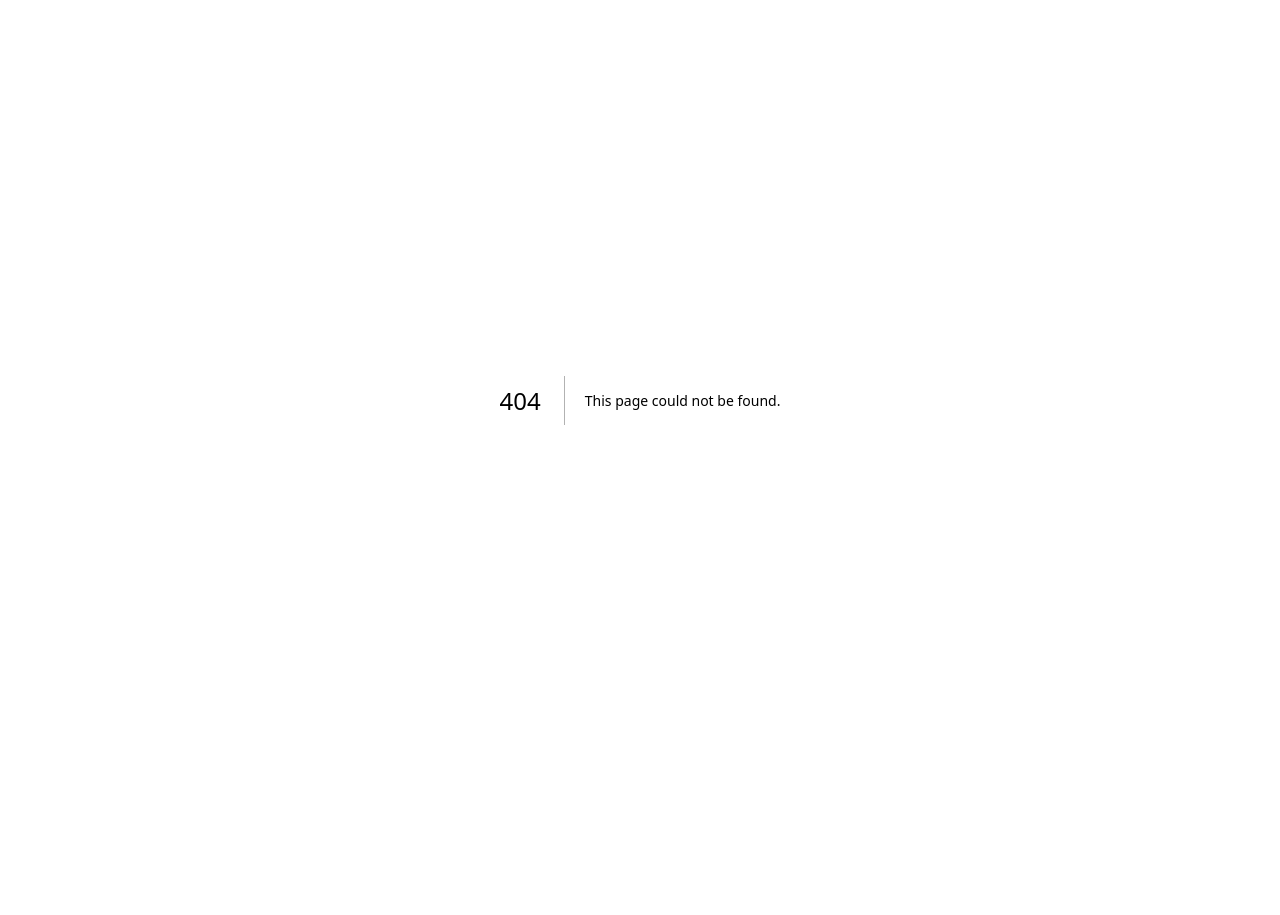
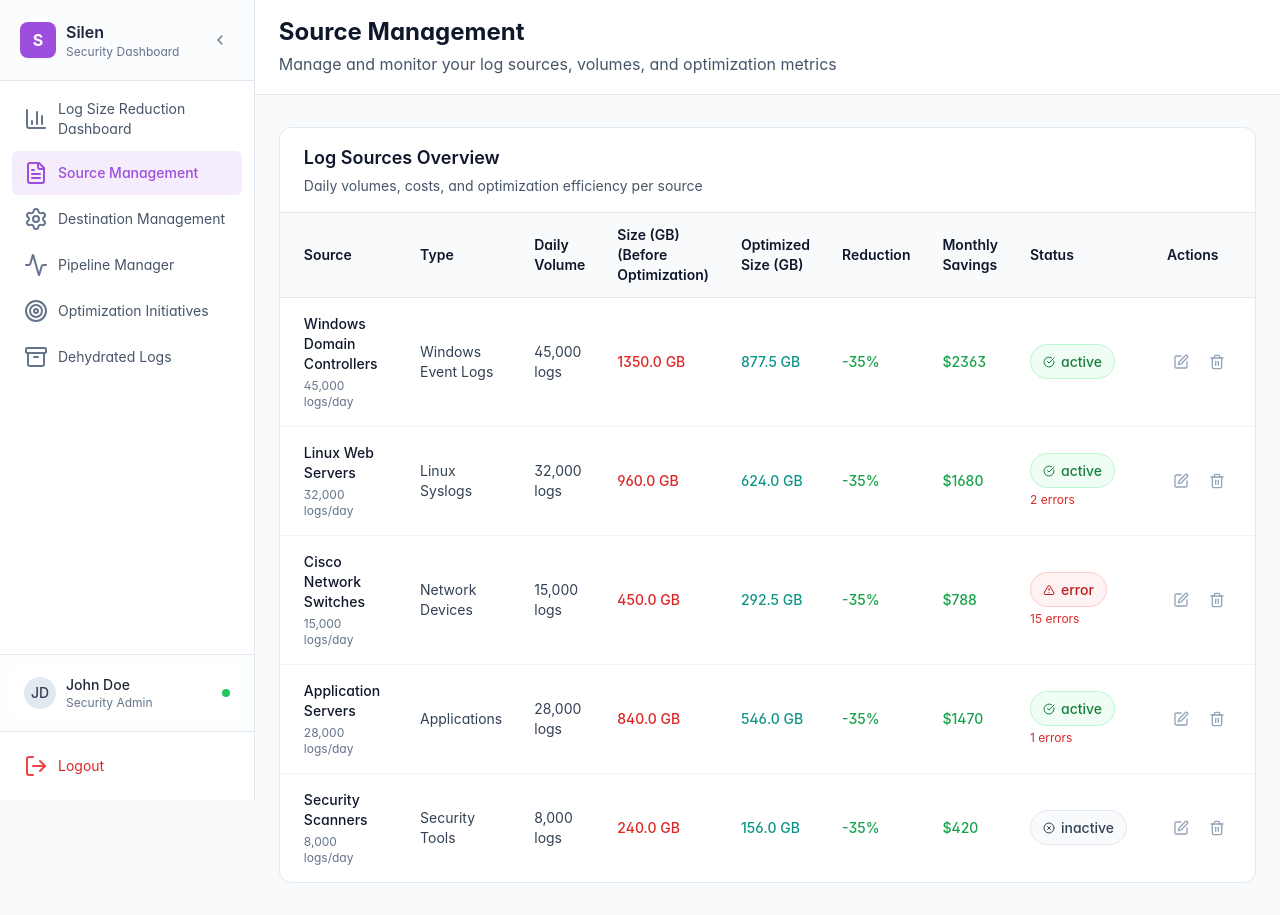
Before and after one commit to vkshahar/silen-front, a Next.js app: page /source in a window 1280 px wide. Before the commit this address had no page. Before the commit the page ends 800 px from the top, so only its background shows below. Built offline with nearby package versions, Linux system fonts and the light colour scheme.

Commit message:
Add source page and update UI components: page layout, metric card, and sidebar

```diff
--- a/src/app/page.tsx
+++ b/src/app/page.tsx
@@ -19,7 +19,7 @@ export default function Dashboard() {
       {/* Main Content Area */}
       <div className="flex-1 transition-all duration-300 ease-in-out">
         {/* Header */}
-        <header className="bg-white border-b border-slate-200 px-6 py-6">
+        <header className="bg-white border-b border-slate-200 px-6 py-4">
           <div className="max-w-7xl mx-auto">
             <div>
               <h1 className="text-2xl font-bold text-slate-900">Security Dashboard</h1>
--- /dev/null
+++ b/src/app/source/page.tsx
@@ -0,0 +1,186 @@
+"use client";
+
+import { Sidebar } from "@/components/ui/sidebar";
+import { Edit, Trash2, CheckCircle, AlertTriangle, XCircle } from "lucide-react";
+
+const sourceData = [
+  {
+    source: "Windows Domain Controllers",
+    dailyLogs: "45,000 logs/day",
+    type: "Windows Event Logs",
+    dailyVolume: "45,000 logs",
+    sizeBeforeOptimization: "1350.0 GB",
+    optimizedSize: "877.5 GB",
+    reduction: "-35%",
+    monthlySavings: "$2363",
+    status: "active",
+    errors: null
+  },
+  {
+    source: "Linux Web Servers",
+    dailyLogs: "32,000 logs/day",
+    type: "Linux Syslogs",
+    dailyVolume: "32,000 logs",
+    sizeBeforeOptimization: "960.0 GB",
+    optimizedSize: "624.0 GB",
+    reduction: "-35%",
+    monthlySavings: "$1680",
+    status: "active",
+    errors: "2 errors"
+  },
+  {
+    source: "Cisco Network Switches",
+    dailyLogs: "15,000 logs/day",
+    type: "Network Devices",
+    dailyVolume: "15,000 logs",
+    sizeBeforeOptimization: "450.0 GB",
+    optimizedSize: "292.5 GB",
+    reduction: "-35%",
+    monthlySavings: "$788",
+    status: "error",
+    errors: "15 errors"
+  },
+  {
+    source: "Application Servers",
+    dailyLogs: "28,000 logs/day",
+    type: "Applications",
+    dailyVolume: "28,000 logs",
+    sizeBeforeOptimization: "840.0 GB",
+    optimizedSize: "546.0 GB",
+    reduction: "-35%",
+    monthlySavings: "$1470",
+    status: "active",
+    errors: "1 errors"
+  },
+  {
+    source: "Security Scanners",
+    dailyLogs: "8,000 logs/day",
+    type: "Security Tools",
+    dailyVolume: "8,000 logs",
+    sizeBeforeOptimization: "240.0 GB",
+    optimizedSize: "156.0 GB",
+    reduction: "-35%",
+    monthlySavings: "$420",
+    status: "inactive",
+    errors: null
+  }
+];
+
+export default function SourceManagement() {
+  const getStatusBadge = (status: string, errors: string | null) => {
+    if (status === "active" && !errors) {
+      return (
+        <span className="inline-flex items-center gap-1.5 px-3 py-1.5 bg-green-50 text-green-700 text-body-sm font-medium rounded-full border border-green-200">
+          <CheckCircle className="w-3 h-3" />
+          active
+        </span>
+      );
+    } else if (status === "active" && errors) {
+      return (
+        <div className="space-y-1">
+          <span className="inline-flex items-center gap-1.5 px-3 py-1.5 bg-green-50 text-green-700 text-body-sm font-medium rounded-full border border-green-200">
+            <CheckCircle className="w-3 h-3" />
+            active
+          </span>
+          <div className="text-xs text-red-600">{errors}</div>
+        </div>
+      );
+    } else if (status === "error") {
+      return (
+        <div className="space-y-1">
+          <span className="inline-flex items-center gap-1.5 px-3 py-1.5 bg-red-50 text-red-700 text-body-sm font-medium rounded-full border border-red-200">
+            <AlertTriangle className="w-3 h-3" />
+            error
+          </span>
+          <div className="text-xs text-red-600">{errors}</div>
+        </div>
+      );
+    } else if (status === "inactive") {
+      return (
+        <span className="inline-flex items-center gap-1.5 px-3 py-1.5 bg-slate-50 text-slate-700 text-body-sm font-medium rounded-full border border-slate-200">
+          <XCircle className="w-3 h-3" />
+          inactive
+        </span>
+      );
+    }
+  };
+
+  return (
+    <div className="flex min-h-screen bg-surface-secondary">
+      <Sidebar />
+
+      {/* Main Content Area */}
+      <div className="flex-1 transition-all duration-300 ease-in-out">
+        {/* Header */}
+        <header className="bg-white border-b border-slate-200 px-6 py-4">
+          <div className="max-w-7xl mx-auto">
+            <div>
+              <h1 className="text-2xl font-bold text-slate-900">Source Management</h1>
+              <p className="text-slate-600 mt-1">Manage and monitor your log sources, volumes, and optimization metrics</p>
+            </div>
+          </div>
+        </header>
+
+        {/* Main Content */}
+        <main className="px-6 py-8">
+          <div className="max-w-7xl mx-auto space-y-8">
+
+            {/* Sources Table */}
+            <div className="bg-white rounded-xl border border-slate-200 overflow-hidden">
+              <div className="px-6 py-4 border-b border-slate-200">
+                <h2 className="text-lg font-semibold text-slate-900 mb-1">Log Sources Overview</h2>
+                <p className="text-slate-600 text-sm">Daily volumes, costs, and optimization efficiency per source</p>
+              </div>
+              <div className="overflow-x-auto">
+                <table className="w-full">
+                  <thead className="bg-slate-50 border-b border-slate-200">
+                    <tr>
+                      <th className="text-left px-6 py-3 text-sm font-semibold text-slate-900">Source</th>
+                      <th className="text-left px-4 py-3 text-sm font-semibold text-slate-900">Type</th>
+                      <th className="text-left px-4 py-3 text-sm font-semibold text-slate-900">Daily Volume</th>
+                      <th className="text-left px-4 py-3 text-sm font-semibold text-slate-900">Size (GB)<br/>(Before Optimization)</th>
+                      <th className="text-left px-4 py-3 text-sm font-semibold text-slate-900">Optimized Size (GB)</th>
+                      <th className="text-left px-4 py-3 text-sm font-semibold text-slate-900">Reduction</th>
+                      <th className="text-left px-4 py-3 text-sm font-semibold text-slate-900">Monthly<br/>Savings</th>
+                      <th className="text-left px-4 py-3 text-sm font-semibold text-slate-900">Status</th>
+                      <th className="text-left px-6 py-3 text-sm font-semibold text-slate-900">Actions</th>
+                    </tr>
+                  </thead>
+                  <tbody className="divide-y divide-slate-100">
+                    {sourceData.map((source, index) => (
+                      <tr key={index} className="hover:bg-slate-50 transition-colors">
+                        <td className="px-6 py-4">
+                          <div className="space-y-1">
+                            <div className="text-sm text-slate-900 font-medium">{source.source}</div>
+                            <div className="text-xs text-slate-500">{source.dailyLogs}</div>
+                          </div>
+                        </td>
+                        <td className="px-4 py-4 text-sm text-slate-700">{source.type}</td>
+                        <td className="px-4 py-4 text-sm text-slate-700">{source.dailyVolume}</td>
+                        <td className="px-4 py-4 text-sm text-red-600 font-medium">{source.sizeBeforeOptimization}</td>
+                        <td className="px-4 py-4 text-sm text-teal-600 font-medium">{source.optimizedSize}</td>
+                        <td className="px-4 py-4 text-sm text-green-600 font-medium">{source.reduction}</td>
+                        <td className="px-4 py-4 text-sm text-green-600 font-medium">{source.monthlySavings}</td>
+                        <td className="px-4 py-4">{getStatusBadge(source.status, source.errors)}</td>
+                        <td className="px-6 py-4">
+                          <div className="flex items-center gap-2">
+                            <button className="p-1.5 text-slate-400 hover:text-brand-primary hover:bg-purple-50 rounded transition-colors">
+                              <Edit className="w-4 h-4" />
+                            </button>
+                            <button className="p-1.5 text-slate-400 hover:text-red-600 hover:bg-red-50 rounded transition-colors">
+                              <Trash2 className="w-4 h-4" />
+                            </button>
+                          </div>
+                        </td>
+                      </tr>
+                    ))}
+                  </tbody>
+                </table>
+              </div>
+            </div>
+          </div>
+        </main>
+      </div>
+    </div>
+  );
+}
--- a/src/components/ui/metric-card.tsx
+++ b/src/components/ui/metric-card.tsx
@@ -25,7 +25,7 @@ export function MetricCard({
   className
 }: MetricCardProps) {
   return (
-    <Card className={cn("", className)}>
+    <Card className={cn("hover:bg-purple-50 hover:border-purple-200 transition-colors duration-200", className)}>
       <CardHeader className="flex flex-row items-center justify-between space-y-0 pb-2">
         <CardTitle className="text-sm font-medium text-muted-foreground">
           {title}
--- a/src/components/ui/sidebar.tsx
+++ b/src/components/ui/sidebar.tsx
@@ -1,5 +1,6 @@
 "use client";
 import React, { useState, useEffect } from 'react';
+import { useRouter, usePathname } from 'next/navigation';
 import {
   Home,
   User,
@@ -12,7 +13,6 @@ import {
   BarChart3,
   FileText,
   Bell,
-  Search,
   HelpCircle,
   Activity,
   Target,
@@ -42,9 +42,18 @@ const navigationItems: NavigationItem[] = [
 ];
 
 export function Sidebar({ className = "" }: SidebarProps) {
+  const router = useRouter();
+  const pathname = usePathname();
   const [isOpen, setIsOpen] = useState(false);
   const [isCollapsed, setIsCollapsed] = useState(false);
-  const [activeItem, setActiveItem] = useState("dashboard");
+
+  // Get active item based on current pathname
+  const getActiveItem = () => {
+    const currentItem = navigationItems.find(item => item.href === pathname);
+    return currentItem ? currentItem.id : 'dashboard';
+  };
+
+  const activeItem = getActiveItem();
 
   // Auto-open sidebar on desktop
   useEffect(() => {
@@ -64,8 +73,8 @@ export function Sidebar({ className = "" }: SidebarProps) {
   const toggleSidebar = () => setIsOpen(!isOpen);
   const toggleCollapse = () => setIsCollapsed(!isCollapsed);
 
-  const handleItemClick = (itemId: string) => {
-    setActiveItem(itemId);
+  const handleItemClick = (itemId: string, href: string) => {
+    router.push(href);
     if (window.innerWidth < 768) {
       setIsOpen(false);
     }
@@ -137,19 +146,6 @@ export function Sidebar({ className = "" }: SidebarProps) {
           </button>
         </div>
 
-        {/* Search Bar */}
-        {!isCollapsed && (
-          <div className="px-4 py-3">
-            <div className="relative">
-              <Search className="absolute left-3 top-1/2 transform -translate-y-1/2 h-3.5 w-3.5 text-slate-400" />
-              <input
-                type="text"
-                placeholder="Search..."
-                className="w-full pl-9 pr-4 py-2 bg-slate-50 border border-slate-200 rounded-md text-sm placeholder-slate-400 focus:outline-none focus:ring-2 focus:ring-brand-primary focus:border-transparent transition-all duration-200"
-              />
-            </div>
-          </div>
-        )}
 
         {/* Navigation */}
         <nav className="flex-1 px-3 py-2 overflow-y-auto">
@@ -161,7 +157,7 @@ export function Sidebar({ className = "" }: SidebarProps) {
               return (
                 <li key={item.id}>
                   <button
-                    onClick={() => handleItemClick(item.id)}
+                    onClick={() => handleItemClick(item.id, item.href)}
                     className={`
                       w-full flex items-center space-x-2.5 px-3 py-2.5 rounded-md text-left transition-all duration-200 group
                       ${isActive
@@ -259,7 +255,10 @@ export function Sidebar({ className = "" }: SidebarProps) {
           {/* Logout Button */}
           <div className="p-3">
             <button
-              onClick={() => handleItemClick("logout")}
+              onClick={() => {
+                // Handle logout logic here
+                console.log("Logout clicked");
+              }}
               className={`
                 w-full flex items-center rounded-md text-left transition-all duration-200 group
                 text-red-600 hover:bg-red-50 hover:text-red-700
```
